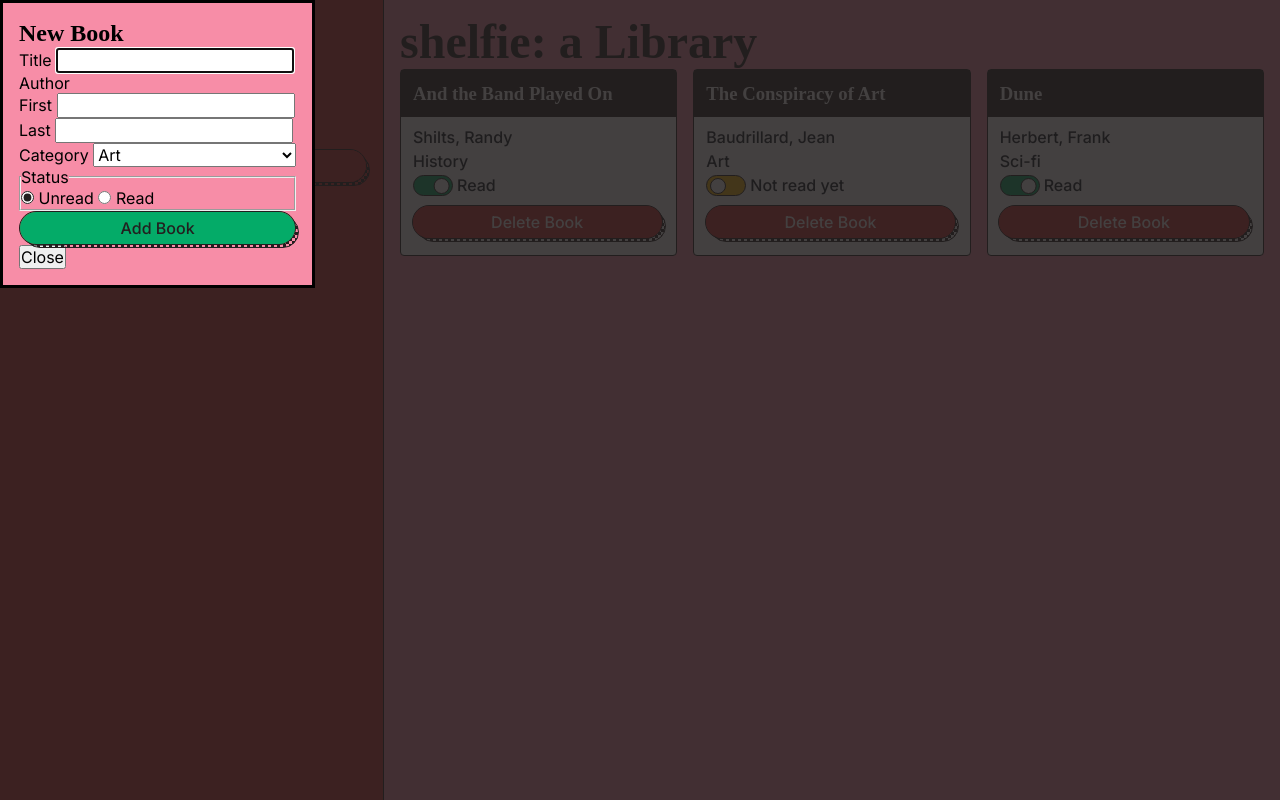
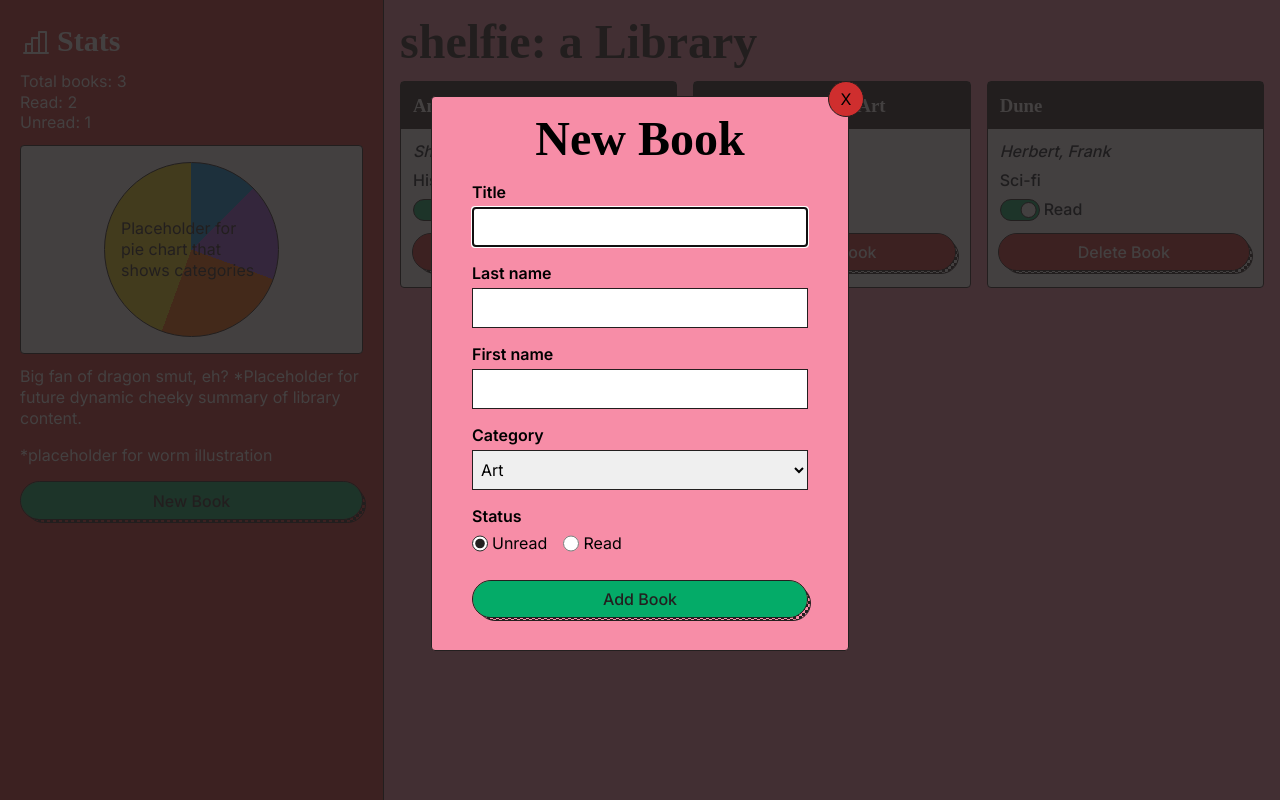
Before and after one commit to tessthom/book-library, a website: page index.html in a window 1280 px wide. Both pictures are taken after a click on the button "New Book". Drawn offline with nearby package versions, Linux system fonts and the light colour scheme; a web font is replaced by a local one.

Commit message:
Add basic stats feature, update dialog close btn

```diff
--- a/index.html
+++ b/index.html
@@ -15,13 +15,41 @@
   <body>
     <div class="content-wrapper">
       <section class="sidebar">
-        <div class="summary">
+        <div class="stats-wrapper">
+          <span class="stats-heading-wrapper">
+            <svg
+              class="brain"
+              xmlns="http://www.w3.org/2000/svg"
+              width="32"
+              height="32"
+              fill="#ffffff"
+              viewBox="0 0 256 256"
+            >
+              <path
+                d="M224,200h-8V40a8,8,0,0,0-8-8H152a8,8,0,0,0-8,8V80H96a8,8,0,0,0-8,8v40H48a8,8,0,0,0-8,8v64H32a8,8,0,0,0,0,16H224a8,8,0,0,0,0-16ZM160,48h40V200H160ZM104,96h40V200H104ZM56,144H88v56H56Z"
+              ></path>
+            </svg>
             <h2>Stats</h2>
-          <p>3 Books</p>
-          <p>2 Read</p>
-          <p>1 Unread</p>
+          </span>
+
+          <div class="stats-totals-wrapper">
+            <p>Total books: <span class="total-books"></span></p>
+            <p>Read: <span class="total-read"></span></p>
+            <p>Unread: <span class="total-unread"></span></p>
+          </div>
+
+          <div class="piechart-wrapper">
+            <div class="piechart">
               <p>Placeholder for pie chart that shows categories</p>
             </div>
+          </div>
+
+          <div class="stats-summary-wrapper">
+            <p class="summary-text">Big fan of dragon smut, eh? *Placeholder for future dynamic cheeky summary of library content.</p>
+          </div>
+        </div>
+
+        <p>*placeholder for worm illustration</p>
 
         <div class="new-book-btn-wrapper">
           <button class="new-book-btn pill" type="button">New Book</button>
@@ -31,28 +59,21 @@
           <div class="dialog-wrapper">
             <h2>New Book</h2>
             <form class="add-book-form hidden" method="dialog">
-              <div class="form-row">
-                <label for="title"
-                  >Title</label
-                >
+              <div class="form-col">
+                <label for="title">Title</label>
                 <input id="title" name="title" type="text" required autofocus />
               </div>
 
-              <div class="form-row">
-                <p>Author</p>
-                <div class="col">
-                  <label for="first_name">First</label>
+              <div class="form-col">
+                <label for="last_name">Last name</label>
+                <input id="last_name" name="last_name" type="text" required />
+              </div>
+              <div class="form-col">
+                <label for="first_name">First name</label>
                 <input id="first_name" name="first_name" type="text" />
               </div>
-                <div class="col">
-                  <label for="last_name"
-                    >Last</label
-                  >
-                  <input id="last_name" name="last_name" type="text" required />
-                </div>
-              </div>
 
-              <div class="form-row">
+              <div class="form-col">
                 <label for="category">Category</label>
                 <select name="category" id="category">
                   <optgroup label="Non-fiction">
@@ -76,9 +97,11 @@
                 </select>
               </div>
 
-              <div class="form-row">
+              <div class="form-col">
                 <fieldset>
                   <legend>Status</legend>
+                  <div class="form-row">
+                    <div class="radio-wrapper">
                       <input
                         type="radio"
                         name="read_status"
@@ -87,6 +110,8 @@
                         checked
                       />
                       <label for="unread">Unread</label>
+                    </div>
+                    <div class="radio-wrapper">
                       <input
                         type="radio"
                         name="read_status"
@@ -94,6 +119,8 @@
                         value="Read"
                       />
                       <label for="read">Read</label>
+                    </div>
+                  </div>
                 </fieldset>
               </div>
 
@@ -102,8 +129,8 @@
               </div>
 
               <div class="form-row">
-                <button class="close-dialog-btn" type="button">
-                  Close
+                <button class="close-dialog-btn" type="button" aria-label="close">
+                  X
                 </button>
               </div>
             </form>
--- a/script.js
+++ b/script.js
@@ -1,3 +1,5 @@
+// TODO: Find API to add thumbnails of book covers to cards based on title search. Use default cover not found.
+
 const myLibrary = [];
 
 // Book constructor fn (will refactor using class later)
@@ -50,7 +52,7 @@ function createCard({ title, author, category, read }, index) {
     <div class="book-text">
       <h3>${title}</h3>
       <div class="book-details-wrapper">
-        <p>${author.lastName}, ${author.firstName}</p>
+        <p class="author">${author.lastName}, ${author.firstName}</p>
         <p>${category}</p>
         <div class="read-slider-wrapper">
           <label class="switch">
@@ -80,13 +82,17 @@ function displayLibrary() {
     // Add card to larger document fragment
     fragment.append(createCard(book, index));
   });
+
   // Update the card container's content
   cardContainer.replaceChildren(fragment);
+
+  // Update stats
+  updateStats();
 }
 
-// TODO: Write a fn that updates the stats after new book added.
+// TODO: Update this fn to use stats object after chart API implemented. First iteration of project only needs to update totals paragraphs above piechart.
 function updateStats() {
-  // iterate through library accumulating values (USE REDUCE??)
+  // iterate through library accumulating values
   // then update UI with new values
   const stats = {
     read: 0,
@@ -109,8 +115,21 @@ function updateStats() {
       ya: 0,
     }
   };
-  // TODO: should i use reduce() to create totals for each?
-  // myLibrary.forEach();
+
+  const totalBooks = document.querySelector('.total-books');
+  const totalRead = document.querySelector('.total-read');
+  const totalUnread = document.querySelector('.total-unread');
+
+  const totalsObj = myLibrary.reduce((accObj, currBook) => {
+    accObj.total += 1;
+    accObj.read += currBook.read ? 1 : 0;
+
+    return accObj;
+  }, { total: 0, read: 0 });
+
+  totalBooks.innerText = totalsObj.total;
+  totalRead.innerText = totalsObj.read;
+  totalUnread.innerText = totalsObj.total - totalsObj.read;
 }
 
 // Initial display of cards:
@@ -135,7 +154,7 @@ window.onload = displayLibrary();
 
   document.querySelector('.close-dialog-btn').addEventListener('click', function(e) {
     // TODO: UNCOMMENT THIS LINE BEFORE PROD
-    // e.preventDefault();
+    e.preventDefault();
     dialog.close();
     openDialogBtn.focus();
   });
@@ -174,7 +193,7 @@ document.querySelector('.add-book-form').addEventListener('submit', function(e)
   displayLibrary();
   updateStats();
   // TODO: Uncomment this line after dev session to clear form after submission:
-  // this.reset();
+  this.reset();
 });
 
 // Card buttons handler
--- a/style.css
+++ b/style.css
@@ -99,8 +99,6 @@ h1 {
   color: var(--jet);
 }
 button.pill::before {
-  padding-left: 1rem;
-  padding-right: 1rem;
   display: flex;
   align-items: center;
   justify-content: center;
@@ -113,7 +111,7 @@ button.pill::before {
   z-index: 2;
 }
 button.pill {
-  padding: 0.5em 1em;
+  padding: 0.65em 1em;
   border: var(--black-border);
   border-radius: 1.5em;
   position: relative;
@@ -159,8 +157,9 @@ button.pill:active {
     transform: translateY(-4px);
   }
 }
+
 /* Individual Buttons */
-.new-book-btn::before {
+.new-book-btn.pill::before {
   content: 'New Book';
   background-color: var(--m-green);
   color: var(--jet);
@@ -190,32 +189,92 @@ button.pill:active {
 .delete-card-btn::before {
   content: 'Delete Book';
 }
-.card button.pill {
-  width: calc(100% - 1.5em);
-  align-self: center;
-  margin-right: 3px;
-}
 
-/* Main Elements */
+/* Page */
 .content-wrapper {
   width: 100%;
   height: 100vh;
   display: grid;
   grid-template-columns: minmax(200px, 30%) 1fr;
 }
+
+/* Sidebar */
 .sidebar {
+  padding: 1.5rem 1.25rem;
+
+  display: flex;
+  flex-direction: column;
+  gap: 1rem;
+
   background: var(--vivid-red);
   color: #fff;
   border-right: var(--black-border);
-  padding: 1rem;
 }
+.stats-wrapper {
+  display: flex;
+  flex-direction: column;
+  gap: 0.75rem;
+}
+.stats-heading-wrapper {
+  display: flex;
+  gap: 0.25em;
+  /* justify-content: center; */
+  align-items: end;
+
+  font-size: 1.25rem;
+}
+svg.brain {
+  fill: #ffffff;
+}
+.piechart-wrapper {
+  width: 100%;
+  padding: 1em;
+
+  background-color: var(--warm-white);
+  border: var(--black-border);
+  border-radius: 0.25rem;
+
+  display: flex;
+  flex-direction: column;
+  align-items: center;
+  justify-content: center;
+}
+.piechart {
+  align-self: center;
+
+  width: 175px;
+  height: 175px;
+
+  border: var(--black-border);
+  border-radius: 50%;
+
+  display: flex;
+  justify-content: center;
+  align-items: center;
+  padding: 1em;
+
+  background: conic-gradient(
+    var(--vivid-cyan-blue) 18deg 45deg,
+    var(--vivid-purple) 45deg 110deg,
+    var(--luminous-vivid-orange) 110deg 200deg,
+    var(--m-yellow) 200deg
+  );
+  color: var(--jet);
+}
+
+/* Library */
 .main-content {
   background: var(--pale-pink);
   padding: 1rem;
 }
+h1 {
+  margin-bottom: 0.75rem;
+  /* text-align: center; */
+}
 .cards {
   display: grid;
   grid-template-columns: repeat(auto-fill, minmax(230px, 1fr));
+  grid-auto-rows: 1fr;
   grid-gap: 1rem;
 }
 .card {
@@ -238,12 +297,24 @@ button.pill:active {
   width: 100%;
 }
 .book-details-wrapper {
-  padding: 0.5em 0.75em;
+  padding: 0.75em;
+  display: flex;
+  flex-direction: column;
+  gap: 0.5em;
 }
 .book-details-wrapper p {
-  line-height: 1.5;
+  line-height: 1.3;
   font-weight: 500;
 }
+.author {
+  font-style: italic;
+}
+.card button.pill {
+  width: calc(100% - 1.5em);
+  align-self: center;
+  margin-right: 3px;
+}
+
 /* Toggle Slider */
 .read-slider-wrapper {
   display: flex;
@@ -299,19 +370,87 @@ input:checked + .slider::before {
 }
 
 /* Dialog */
+dialog {
+  margin: 10vh auto;
+  width: min(450px, 80vw);
+
+  /* border: var(--black-border);
+  border-radius: 0.25rem; */
+  border: none;
+  background: transparent;
+}
 ::backdrop {
   background: var(--jet);
   opacity: 0.85;
 }
 .dialog-wrapper {
-  padding: 1em;
+  margin: 1rem 1rem 0;
+  padding: 1rem 2.5rem;
+
+  position: relative;
+
+  display: flex;
+  flex-direction: column;
+  gap: 1rem;
+
   background-color: var(--pale-pink);
+  border: var(--black-border);
+  border-radius: 0.25rem;
 }
+.close-dialog-btn {
+  position: absolute;
+  top: -1rem;
+  right: -1rem;
 
-/* Form */
-form input {
+  width: 2.25rem;
+  height: 2.25rem;
 
+  background: var(--vivid-red);
+  border: var(--black-border);
+  border-radius: 50%;
+}
+dialog h2 {
+  font-size: 3rem;
+  text-align: center;
+}
+.add-book-form {
+  display: flex;
+  flex-direction: column;
+  gap: 1em;
+}
+.form-col {
+  width: 100%;
+  display: flex;
+  flex-direction: column;
+  gap: 0.25em;
+}
+.form-row {
+  display: flex;
+  gap: 1em;
+}
+.add-book-form label, .add-book-form legend {
+  font-weight: 600;
+}
+fieldset {
+  border: none;
+}
+legend {
+  margin-bottom: -0.25em;
+}
+.add-book-form fieldset label {
+  font-weight: 400;
+}
+.add-book-form input, select {
+  padding: 0.25em;
+  height: 4ch;
+  border: var(--black-border);
+}
+.radio-wrapper {
+  display: flex;
+  align-items: center;
+  gap: 0.25em;
 }
 input[type='radio'] {
   accent-color: var(--jet);
+  width: 1em;
 }
```
Lines whose indentation alone changed are shown as unchanged.
